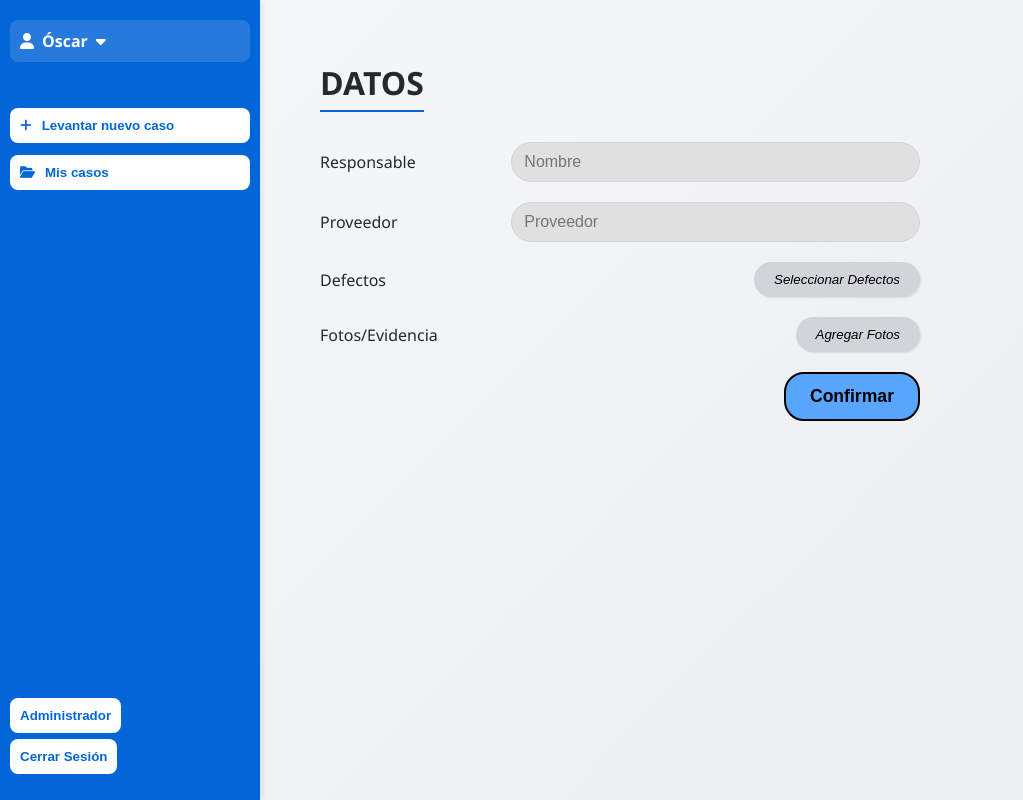
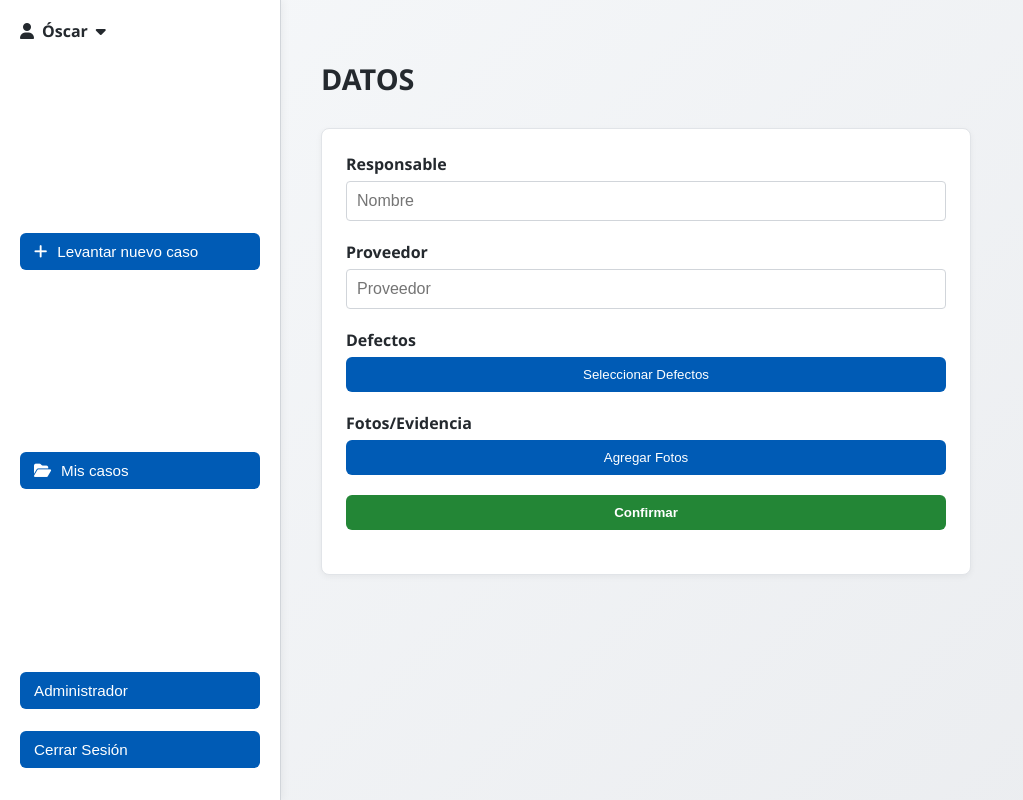
Before and after one commit to Ivancelot9/IvanTest, a PHP site: page /dashboardContencion.php in a window 1280 px wide. Shown: the whole page, without its empty margins (0-1023 px from the left). Run offline with PHP 8.4, Linux system fonts and the light colour scheme.

Commit message:
Dashboard

```diff
--- a/ContencionMateriales/css/dashboardContencion.css
+++ b/ContencionMateriales/css/dashboardContencion.css
@@ -1,174 +1,156 @@
-/* 🌐 General */
+/* 🎨 Estilo general */
 body {
     margin: 0;
     padding: 0;
     font-family: 'Segoe UI', sans-serif;
     background: linear-gradient(135deg, #f6f8fa 0%, #eaecef 100%);
     display: flex;
-    height: 100vh;
-    overflow: hidden;
+    min-height: 100vh;
+    overflow-x: hidden;
 }
 
-/* 📦 Sidebar */
+/* 📏 Sidebar */
 .sidebar {
     width: 240px;
-    background-color: #0366d6;
-    color: white;
+    background-color: #ffffff;
+    border-right: 1px solid #d1d5da;
+    padding: 20px;
+    box-shadow: 2px 0 8px rgba(0, 0, 0, 0.05);
     display: flex;
     flex-direction: column;
     justify-content: space-between;
-    padding: 20px 10px;
-    box-shadow: 2px 0 6px rgba(0, 0, 0, 0.1);
-    z-index: 2;
 }
 
 .user-dropdown {
     display: flex;
     align-items: center;
     gap: 8px;
-    font-weight: bold;
-    margin-bottom: 40px;
-    background: #ffffff22;
-    padding: 10px;
-    border-radius: 8px;
-    cursor: pointer;
+    font-weight: 600;
+    color: #24292e;
+    margin-bottom: 20px;
 }
 
 .sidebar-btn {
-    background-color: #ffffff;
-    color: #0366d6;
+    background-color: #005bb5;
+    color: white;
     border: none;
-    padding: 10px;
-    margin: 6px 0;
-    font-weight: bold;
+    padding: 10px 14px;
+    margin-bottom: 12px;
+    border-radius: 6px;
+    font-size: 0.95rem;
+    font-weight: 500;
+    cursor: pointer;
+    transition: background 0.2s ease;
     text-align: left;
-    border-radius: 8px;
-    cursor: pointer;
     display: flex;
     align-items: center;
     gap: 10px;
-    transition: all 0.2s ease;
 }
-
 .sidebar-btn:hover {
-    background-color: #e1e4e8;
-    transform: translateY(-1px);
+    background-color: #004799;
 }
 
 .bottom-actions {
-    margin-top: auto;
+    display: flex;
+    flex-direction: column;
+    gap: 10px;
 }
 
-/* 🧾 Main content */
+/* 🧱 Contenido principal */
 .main-content {
-    flex-grow: 1;
-    padding: 40px 60px;
-    overflow-y: auto;
+    flex: 1;
+    padding: 40px;
 }
 
 .main-content h1 {
-    font-size: 2rem;
-    font-weight: bold;
+    font-size: 1.8rem;
     color: #24292e;
     margin-bottom: 30px;
-    border-bottom: 2px solid #0366d6;
-    display: inline-block;
-    padding-bottom: 6px;
 }
 
-/* 📋 Formulario */
+/* 📝 Formulario */
 .data-form {
     max-width: 600px;
-    display: flex;
-    flex-direction: column;
-    gap: 20px;
+    background: #ffffff;
+    border: 1px solid #e1e4e8;
+    border-radius: 8px;
+    padding: 24px;
+    box-shadow: 0 2px 6px rgba(0, 0, 0, 0.05);
 }
 
 .form-group {
+    margin-bottom: 20px;
     display: flex;
-    align-items: center;
-    justify-content: space-between;
+    flex-direction: column;
 }
 
-label {
-    flex: 1;
-    font-size: 1rem;
+.form-group label {
+    margin-bottom: 6px;
+    font-weight: 600;
     color: #24292e;
-    font-weight: 500;
 }
 
-input[type="text"] {
-    flex: 2;
-    padding: 10px 12px;
+.form-group input {
+    padding: 10px;
     border: 1px solid #d1d5da;
-    border-radius: 20px;
-    background-color: #e0e0e0;
+    border-radius: 4px;
     font-size: 1rem;
+    transition: border-color 0.2s;
+}
+
+.form-group input:focus {
+    border-color: #005bb5;
     outline: none;
 }
 
-input[type="text"]:focus {
-    border-color: #0366d6;
-    background-color: #fff;
+.form-button {
+    padding: 10px 14px;
+    background-color: #005bb5;
+    color: white;
+    border: none;
+    border-radius: 6px;
+    font-weight: 500;
+    cursor: pointer;
+    transition: background-color 0.2s;
 }
-
-/* 📎 Botones de acciones en formulario */
-.form-button {
-    padding: 10px 20px;
-    background-color: #d1d5da;
-    border: none;
-    border-radius: 20px;
-    font-style: italic;
-    cursor: pointer;
-    transition: background 0.2s ease;
-    box-shadow: 1px 1px 2px rgba(0, 0, 0, 0.1);
-}
-
 .form-button:hover {
-    background-color: #c0c4c8;
-}
-
-/* ✅ Botón de confirmación */
-.confirm-button {
-    padding: 12px 24px;
-    background-color: #58a6ff;
-    color: #000;
-    border: 2px solid #000;
-    border-radius: 20px;
-    font-size: 1.1rem;
-    font-weight: bold;
-    cursor: pointer;
-    transition: background-color 0.2s ease;
-}
-
-.confirm-button:hover {
-    background-color: #79c0ff;
+    background-color: #004799;
 }
 
 .confirm {
-    display: flex;
-    justify-content: flex-end;
+    text-align: right;
 }
 
-/* 📱 Responsividad */
+.confirm-button {
+    padding: 10px 20px;
+    background-color: #238636;
+    color: white;
+    border: none;
+    border-radius: 6px;
+    font-weight: bold;
+    cursor: pointer;
+    transition: background-color 0.2s;
+}
+.confirm-button:hover {
+    background-color: #2ea043;
+}
+
+/* 📱 Responsivo */
 @media (max-width: 768px) {
+    body {
+        flex-direction: column;
+    }
     .sidebar {
-        width: 100px;
-        padding: 10px;
-        font-size: 0.8rem;
+        width: 100%;
+        flex-direction: row;
+        flex-wrap: wrap;
+        padding: 12px;
     }
-
     .main-content {
         padding: 20px;
     }
-
-    .form-group {
-        flex-direction: column;
-        align-items: flex-start;
-        gap: 6px;
-    }
-
-    .confirm {
-        justify-content: center;
+    .sidebar-btn {
+        flex: 1 1 45%;
+        margin: 5px;
     }
 }
```
